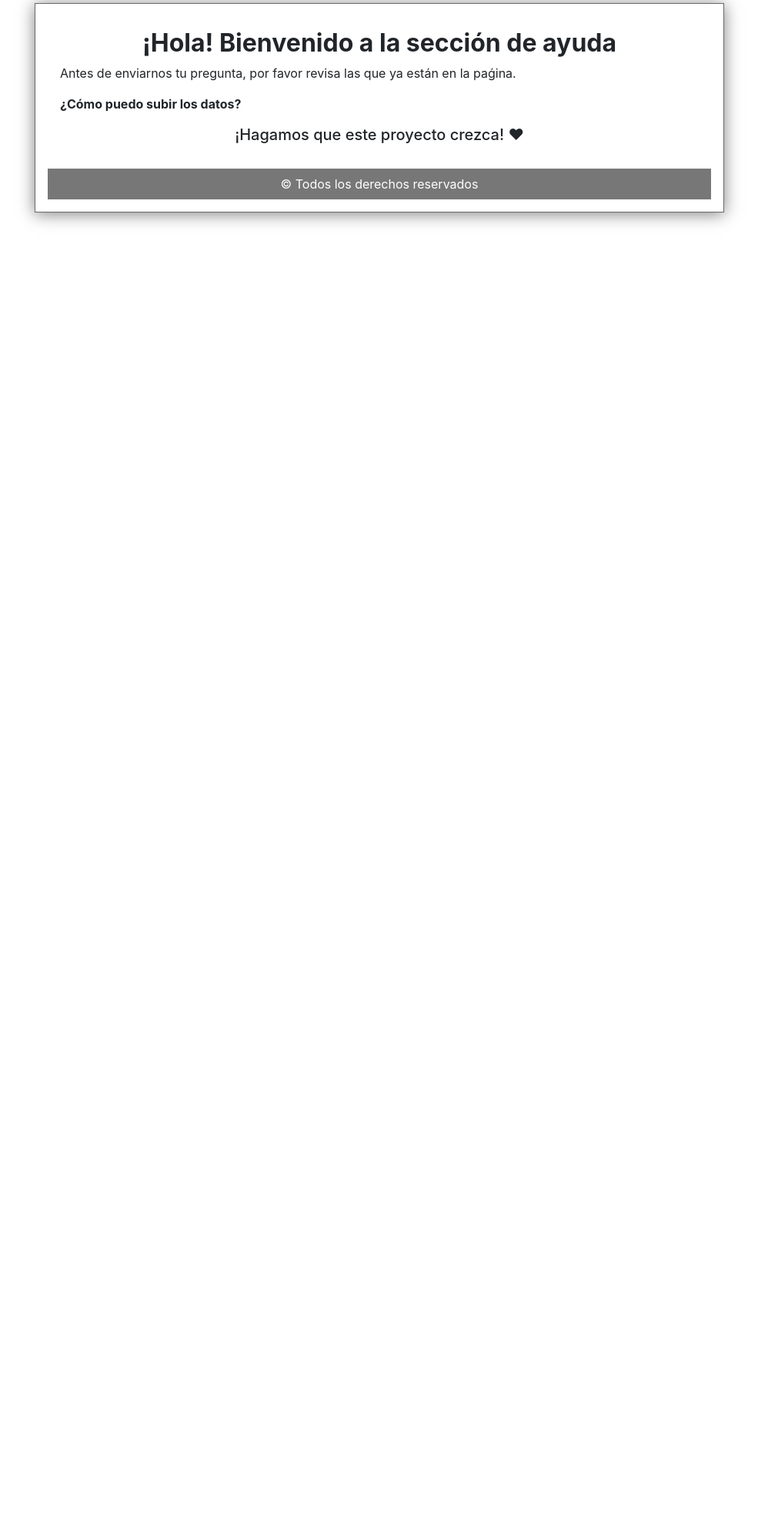
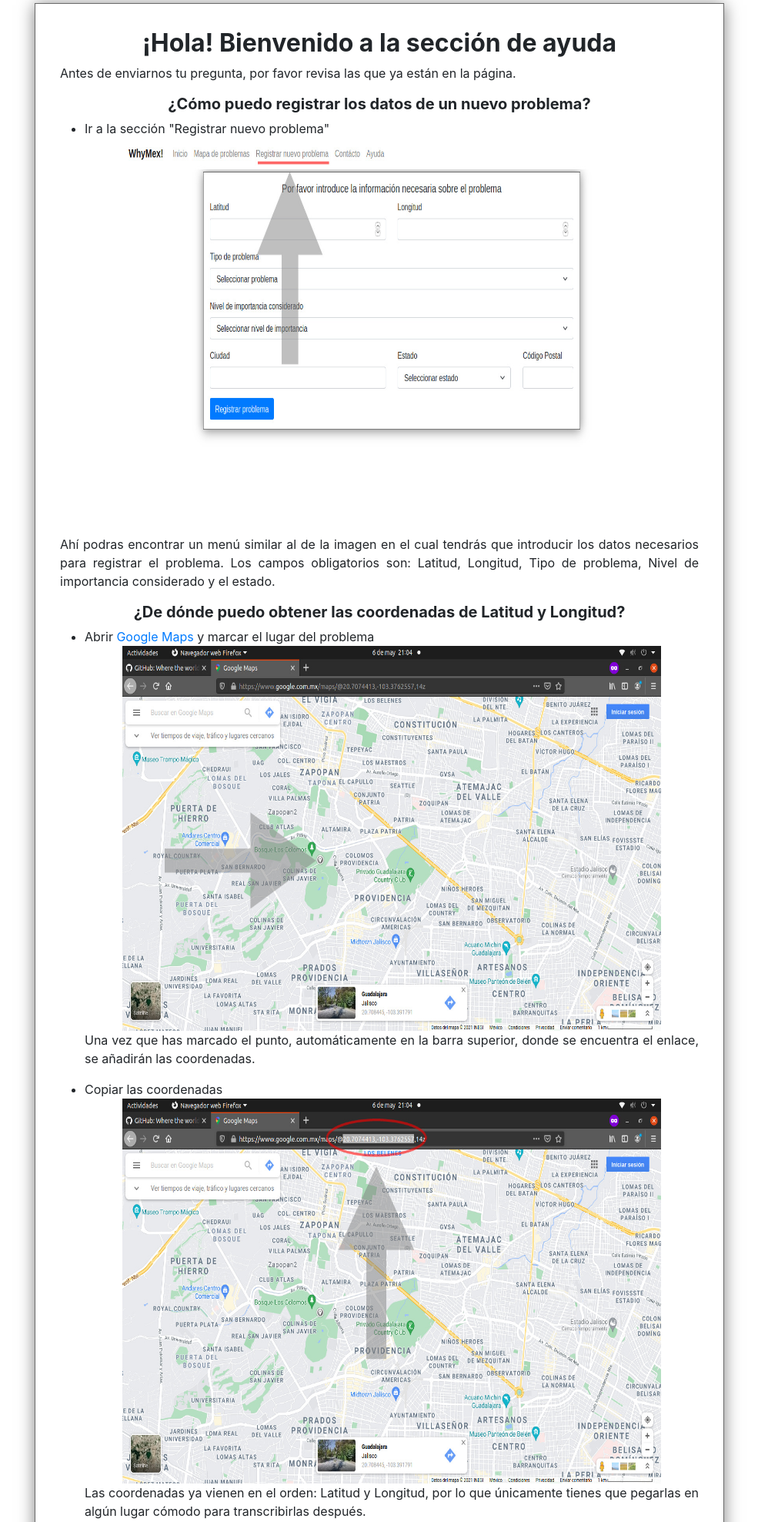
Before and after one commit to Ladivcr/WhyMex, a Django app: page /dudas/ in a window 1280 px wide. Shown: the part 56-2033 px from the top of the page at 77% size, without its empty margins (147-1132 px from the left). Before the commit the page ends 347 px from the top, so only its background shows below. Run offline with Django 3.2, Linux system fonts and the light colour scheme; some libraries are stand-ins or nearby versions.

Commit message:
Contacto y Ayuda terminados

```diff
--- a/posts/templates/ayuda.html
+++ b/posts/templates/ayuda.html
@@ -6,11 +6,68 @@
         <div id="post">
             <center><h2><strong>¡Hola! Bienvenido a la sección de ayuda</strong></h2></center>
             <p style=”text-align: justify;”>Antes de enviarnos tu pregunta, por favor
-                revisa las que ya están en la paǵina.<br>
+                revisa las que ya están en la página.<br>
+
+            <center><h1><strong>¿Cómo puedo registrar los datos de un nuevo problema?</strong></h1></center>
+            <ul>
+                <li>Ir a la sección "Registrar nuevo problema"</li>
+                <center><img src="{% static 'imagenes/registrar_problema.jpg' %}"
+                    width="700"
+                    height="500"
+                    alt="Flecha apuntando a la sección de Registrar nuevo problema"
+                    title="Flecha apuntando a la sección de Registrar nuevo problema"></center>
+            </ul>
+            <p style="text-align: justify;">Ahí podras encontrar un menú similar al de la
+            imagen en el cual tendrás que introducir los datos necesarios para registrar el
+            problema. Los campos obligatorios son: Latitud, Longitud, Tipo de problema,
+            Nivel de importancia considerado y el estado.</p>
+
+            <center><h1><strong>¿De dónde puedo obtener las coordenadas de Latitud y Longitud?</strong></h1></center>
+
+            <ul>
+                <li>Abrir <a href="https://www.google.com.mx/maps/">Google Maps</a> y marcar el lugar del problema</li>
+                <center><img src="{% static 'imagenes/marcar_punto.jpg' %}"
+                    width="700"
+                    height="500"
+                    alt="Flecha apuntando a un punto sobre el mapa"
+                    title="Flecha apuntando a un punto sobre el mapa"></center>
+                <p style="text-align: justify;">Una vez que has marcado el punto, automáticamente en la barra
+                superior, donde se encuentra el enlace, se añadirán las coordenadas.</p>
+
+                <li>Copiar las coordenadas</li>
+                <center><img src="{% static 'imagenes/obtener_coordenadas.jpg' %}"
+                    width="700"
+                    height="500"
+                    alt="Flecha apuntando a la barra de enlace"
+                    title="Flecha apuntando a a la barra de enlace"></center>
+                <p style="text-align: justify;">Las coordenadas ya vienen en el orden: Latitud y Longitud,
+                por lo que únicamente tienes que pegarlas en algún lugar cómodo para transcribirlas después.</p>
+
+                <li>Escrbir los datos necesarios</li>
+                <center><img src="{% static 'imagenes/datos_escritos.jpg' %}"
+                    width="700"
+                    height="500"
+                    alt="Campos rellenados con sus respectivos datos"
+                    title="Campos rellenados con sus respectivos datos"></center>
+                <p style="text-align: justify;">Hemos escritos los campos obligatorios para este ejemplo hipotético,
+                una vez introducidos los datos del problema. Presiona en el botón que se encuentra en la parte
+                inferior izquierda para registrarlo en la base de datos.</p>
+
+                <li>Visualizar la información</li>
+                <center><img src="{% static 'imagenes/mostrar_punto.jpg' %}"
+                    width="700"
+                    height="500"
+                    alt="Icono de árbol sobre un mapa"
+                    title="Icono de árbol sobre un mapa"></center>
+                <p style="text-align: justify;">Una vez que los datos han sido registrados, el problema aparecerá
+                en el Mapa de problemas.</p>
+
+            </ul>
+
+            <p style="text-align: justify;"><strong>Hola usuario, gracias por usar nuestra aplicación.
+                Continuamos desarrollando la aplicación para que cada vez sea más cómoda para ti.</strong></p>
 
 
-            <p><strong>¿Cómo puedo subir los datos?</strong>
-            </p>
             <p><center><h1>¡Hagamos que este proyecto crezca! &hearts;</h1></center></p>
         </div>
 
--- a/posts/templates/index.html
+++ b/posts/templates/index.html
@@ -3,6 +3,7 @@
     <!--¿Qué es WhyMex?-->
     <div id="container">
       <div id="post">
+        <p style="text-align: justify;">¡Hola! Bievenido, probablemente te preguntes...</p>
         <center><h2><strong>¿Qué es WhyMex?</strong></h2></center>
         <p style=”text-align: justify;”>En México tenemos serios problemas
         con la biodiversidad a raíz de una pésima gestión, una regulación no
@@ -24,7 +25,7 @@
         y poder responder de una manera más efectiva ante los problemas ambientales que
         amenazan a México y su biodiversidad.
         </p>
-        <center><h2><strong>¿Por qué el nombre "WhyMex"?</strong></h2></center>
+        <center><h2><strong>¿Por qué el nombre de "WhyMex"?</strong></h2></center>
         <p style="text-align: justify;">
           Mex hace referencia a México, tomando esto y haciendo la traducción al español
           es "¿Por qué México?" Que es una pregunta que hace referencia al
--- a/posts/views.py
+++ b/posts/views.py
@@ -6,6 +6,7 @@ from django.shortcuts import render
 # utilities
 from datetime import datetime
 import folium
+import branca
 
 
 now = datetime.now().strftime('%b %dth %Y - %H:%M hrs')
@@ -60,9 +61,6 @@ def show_map(request):
     # * where the map start: Mexico
     maping = folium.Map(location=(22.9998589, -100.9994856), zoom_start=5)
 
-    #test = folium.Html('<b>Hello world</b>', script=True)
-    #popup = folium.Popup(test, max_width=2048)
-    #folium.RegularPolygonMarker(location=[51.5, -0.25], popup=popup).add_to(maping)
 
 
     # * Añadir puntos al mapa
@@ -78,6 +76,11 @@ def show_map(request):
     toxico = folium.Marker(location=(19.513755, -108.608338), icon=folium.Icon(color="red", icon_color="#000", icon='fa-flask', prefix='fa')) #! Pátzcuaro
     biologico = folium.Marker(location=(19.513755, -105.608338), icon=folium.Icon(color="red", icon='fa-warning', prefix='fa')) #! Pátzcuaro
 
+    # *La información solo será la posición del marcador
+    # * os dejo a vosotros la innovación
+    html = "<p>Problema: <strong>Deforestación</strong></p><p>Nivel de importancia: <strong>Extremadamente alto</strong></p>"
+    iframe1 = branca.element.IFrame(html=html, width=256, height=128)
+    ejemplo = folium.Marker(location=(20.707637, -103.391825), popup=folium.Popup(iframe1, max_width=500), icon=folium.Icon(color="green", icon='fa-tree', prefix='fa'))
     # * Creamos grupos para los marcadores
     grp_incendio = folium.FeatureGroup(name='Incendio')
     grp_sequia = folium.FeatureGroup(name="Sequia")
@@ -91,6 +94,7 @@ def show_map(request):
     grp_desechos_biologicos = folium.FeatureGroup(name="Desechos biológicos tirados clandestinamente")
 
 
+    ejemplo.add_to(grp_deforestacion)
     # Añadimos los marcadores AL GRUPO AL QUE CORRESPONDAN (NO AL MAPA)
     fire.add_to(grp_incendio)
     sequia.add_to(grp_sequia)
```
Also changed, not shown: posts/static/imagenes/datos_escritos.jpg (added), posts/static/imagenes/fuego-fatuo.svg (deleted), posts/static/imagenes/marcar_punto.jpg (added), posts/static/imagenes/mostrar_punto.jpg (added), posts/static/imagenes/obtener_coordenadas.jpg (added), posts/static/imagenes/registrar_problema.jpg (added).
